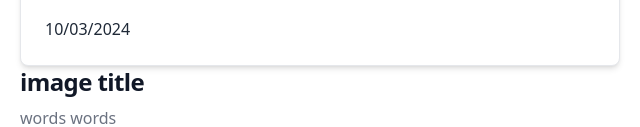
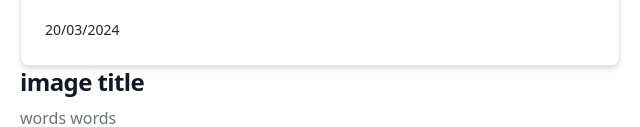
Before and after one commit to aaliyahthompsonfpcr/FPCRImageLibraryPOC, a plain HTML site: page index.html in a window 1280 px wide. Shown: the part 673-800 px from the top of the page, 4-644 px from the left. Drawn offline with nearby package versions, Linux system fonts and the light colour scheme.

Commit message:
Update index.html

```diff
--- a/index.html
+++ b/index.html
@@ -67,8 +67,9 @@
                     <span class="bg-primary-100 text-primary-800 text-xs font-medium inline-flex items-center px-2.5 py-0.5 rounded dark:bg-primary-200 dark:text-primary-800">
                       <figure><img src="https://s3-eu-west-1.amazonaws.com/blog-ecotree/blog/0001/01/ad46dbb447cd0e9a6aeecd64cc2bd332b0cbcb79.jpeg" alt="tree" /></figure>
                     </span>
+
                     </div>
-                    <h2 class="text 3xl">10/03/2024 </h2>
+                    <span class="text-sm">20/03/2024</span>
                 </div>
                 <h2 class="mb-2 text-2xl font-bold tracking-tight text-gray-900 dark:text-white"><a href="#">image title</a></h2>
                 <p class="mb-5 font-light text-gray-500 dark:text-gray-400">words words </p>
```
